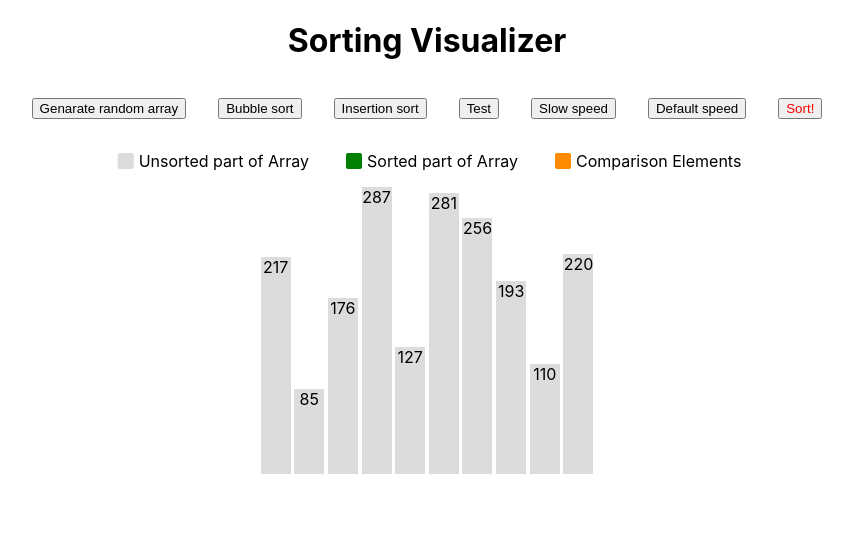
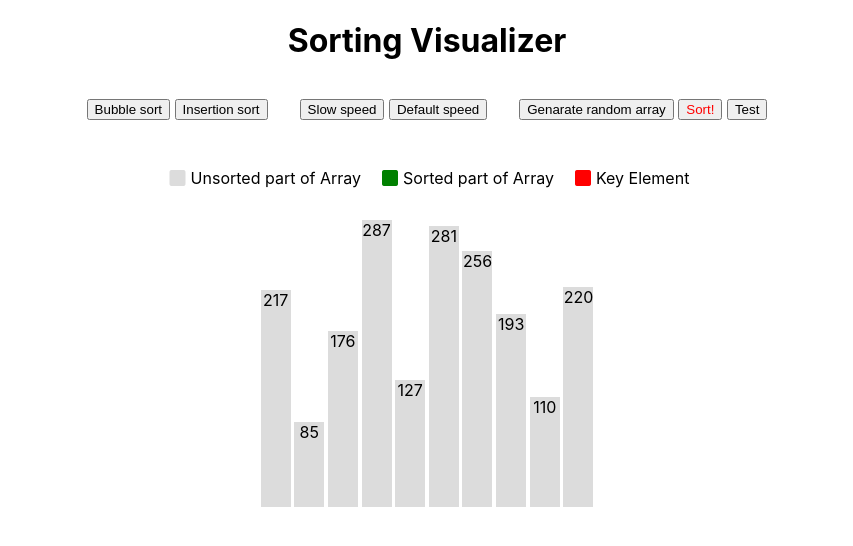
Before and after one commit to codeeverydayyu/sorting-visualizer, a React (Create React App) app: page / in a window 1280 px wide. Both pictures are taken after a click on the button "Insertion sort". Shown: the top 546 px of the page, without its empty margins (213-1066 px from the left). Built offline with nearby package versions, Linux system fonts and the light colour scheme; the HTML template or start-up script is replaced by a standard one.

Commit message:
Organize buttons and color systems.

```diff
--- a/src/components/Visualizer.css
+++ b/src/components/Visualizer.css
@@ -1,8 +1,10 @@
 .colorSystem-container {
   display: flex;
+  flex-direction: row;
+  flex-wrap: nowrap;
   justify-content: center;
-  gap: 2rem;
-  padding: 1rem;
+  padding: 2rem;
+  gap: 1rem;
 }
 
 .sortingBars-container {
@@ -27,13 +29,3 @@
   gap: 2rem;
   padding: 1rem;
 }
-
-.secondBars-container {
-  display: flex;
-  flex-grow: 1;
-  flex-shrink: 1;
-  justify-content: center;
-  align-items: flex-end;
-  gap: 1px;
-  margin-top: 5rem;
-}
--- a/src/components/Visualizer.js
+++ b/src/components/Visualizer.js
@@ -153,7 +153,6 @@ export default function Visualizer() {
   // Implemented different from normal insertion sort algorithm to fulfill visualization.
   const insertionSort = async () => {
     let currentArray = structuredClone(array);
-    let testArray = currentArray.slice().sort((a, b) => a - b);
 
     // * turn first bar to sorted color and wait for a while
     setColorById(0, SORTED_COLOR);
@@ -198,9 +197,7 @@ export default function Visualizer() {
   return (
     <div>
       <div className='button-container'>
-        <button onClick={randomArray} disabled={disapleButton}>
-          Genarate random array
-        </button>
+        <div className='chooseAlgo-container'>
           <button
             value={'bubbleSort'}
             onClick={(e) => setSortFunction(e.target.value)}
@@ -208,6 +205,7 @@ export default function Visualizer() {
           >
             Bubble sort
           </button>
+          &nbsp;
           <button
             value={'insertionSort'}
             onClick={(e) => setSortFunction(e.target.value)}
@@ -215,13 +213,21 @@ export default function Visualizer() {
           >
             Insertion sort
           </button>
-        <button onClick={testSort}>Test</button>
+        </div>
+        <div className='chooseSpeed-container'>
           <button onClick={slowSpeed} disabled={disapleButton}>
             Slow speed
           </button>
+          &nbsp;
           <button onClick={defaultSpeed} disabled={disapleButton}>
             Default speed
           </button>
+        </div>
+        <div className='otherButton-container'>
+          <button onClick={randomArray} disabled={disapleButton}>
+            Genarate random array
+          </button>
+          &nbsp;
           <button
             onClick={chooseSort}
             disabled={disapleButton}
@@ -229,6 +235,9 @@ export default function Visualizer() {
           >
             Sort!
           </button>
+          &nbsp;
+          <button onClick={testSort}>Test</button>
+        </div>
       </div>
 
       <div className='colorSystem-container'>
@@ -239,6 +248,7 @@ export default function Visualizer() {
           ></i>
           Unsorted part of Array
         </div>
+
         <div key={'soted'} className='oneColor'>
           <i
             className='bi bi-square-fill'
@@ -246,6 +256,8 @@ export default function Visualizer() {
           ></i>
           Sorted part of Array
         </div>
+
+        {sortFunction === 'bubbleSort' && (
           <div key={'comparison'} className='oneColor'>
             <i
               className='bi bi-square-fill'
@@ -253,6 +265,7 @@ export default function Visualizer() {
             ></i>
             Comparison Elements
           </div>
+        )}
 
         {sortFunction === 'bubbleSort' && speed > 500 && (
           <div key={'larger'} className='oneColor'>
@@ -261,6 +274,16 @@ export default function Visualizer() {
               style={{ padding: '5px', color: LARGER_COLOR }}
             ></i>
             Larger Element
+          </div>
+        )}
+
+        {sortFunction === 'insertionSort' && (
+          <div key={'insertion'} className='oneColor'>
+            <i
+              className='bi bi-square-fill'
+              style={{ padding: '5px', color: 'red' }}
+            ></i>
+            Key Element
           </div>
         )}
       </div>
```
Lines whose indentation alone changed are shown as unchanged.
